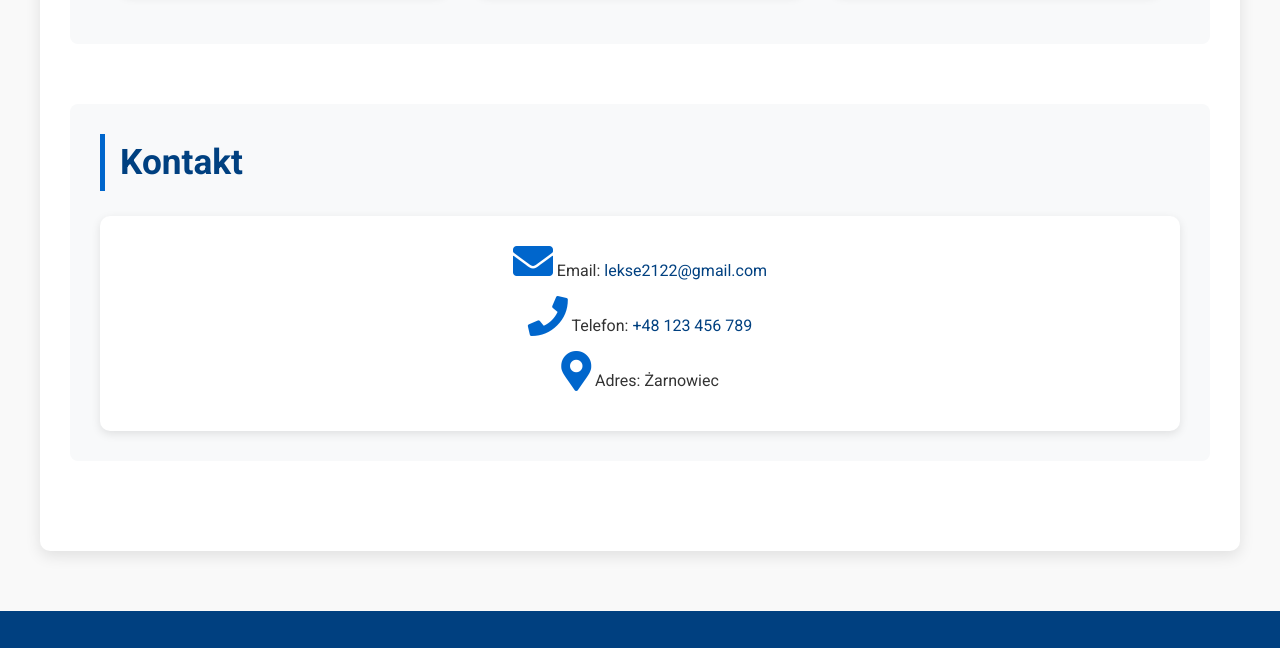
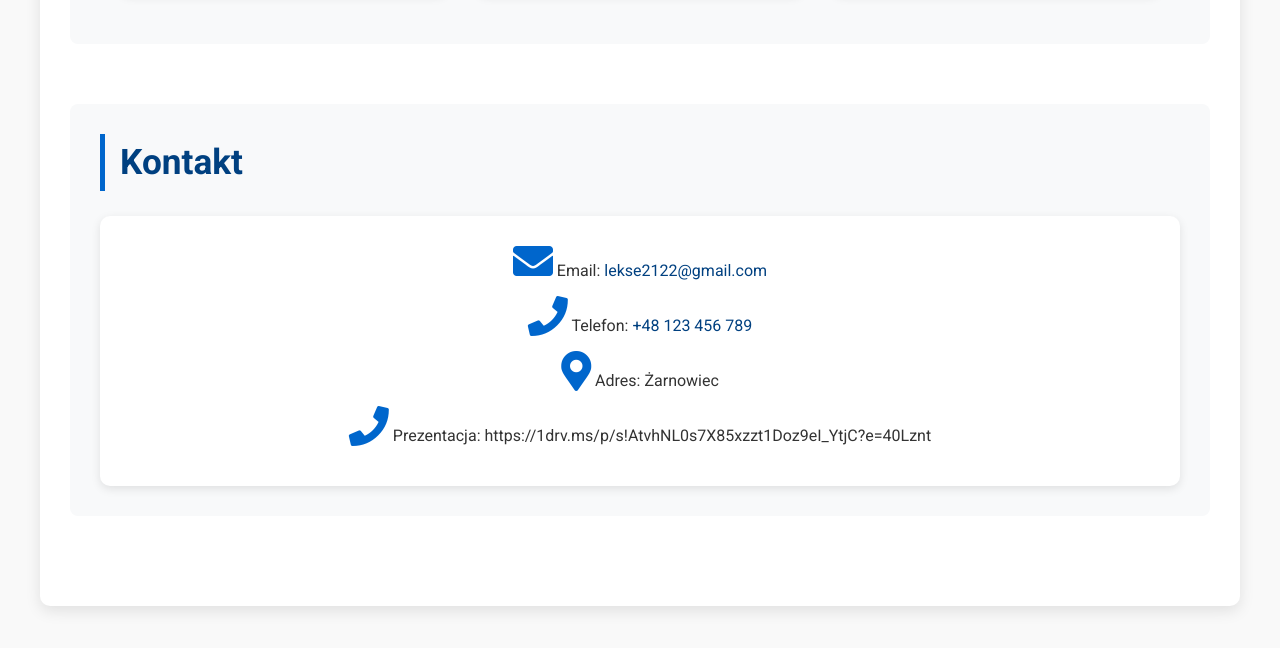
Before and after one commit to ZawertunZayka/PRN, a plain HTML site: page index.html in a window 1280 px wide. Shown: the part 2077-2725 px from the top of the page. Drawn offline with Linux system fonts and the light colour scheme.

Commit message:
Update index.html

```diff
--- a/index.html
+++ b/index.html
@@ -269,6 +269,8 @@
           <p><i class="fas fa-envelope"></i> Email: <a href="lekse2122@gmail.com">lekse2122@gmail.com</a></p>
           <p><i class="fas fa-phone"></i> Telefon: <a href="tel:+48123456789">+48 123 456 789</a></p>
           <p><i class="fas fa-map-marker-alt"></i> Adres: Żarnowiec</p>
+ <p><i class="fas fa-phone"></i> Prezentacja: https://1drv.ms/p/s!AtvhNL0s7X85xzzt1Doz9eI_YtjC?e=40Lznt</a></p>
+
         </div>
       </div>
     </section>
```
